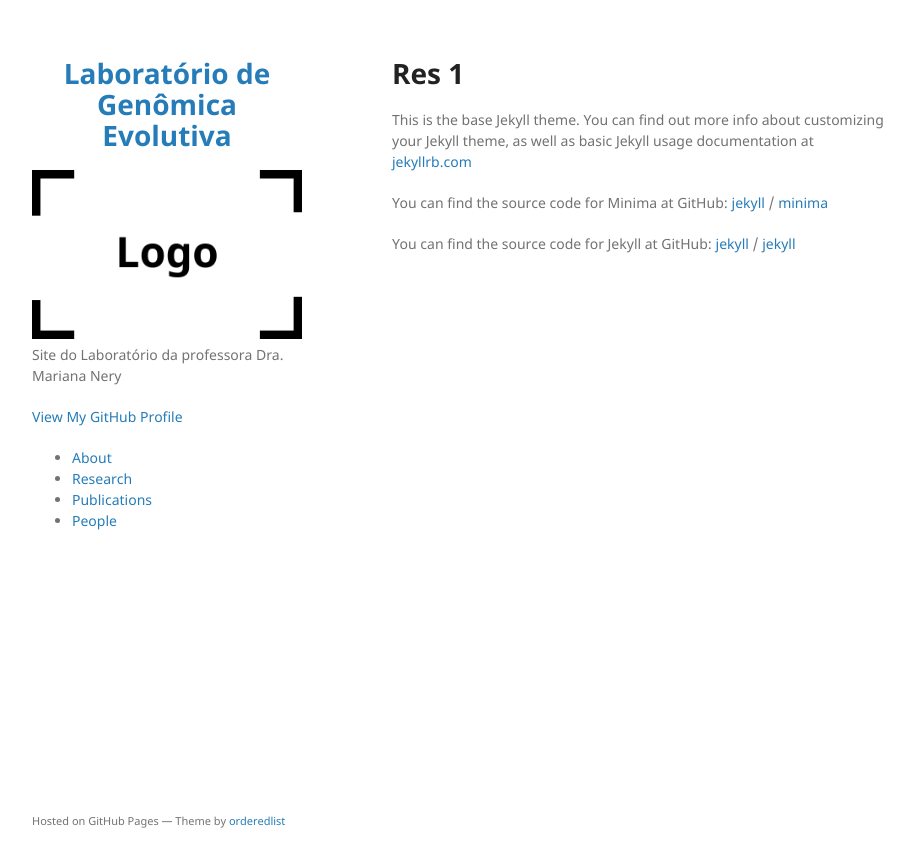
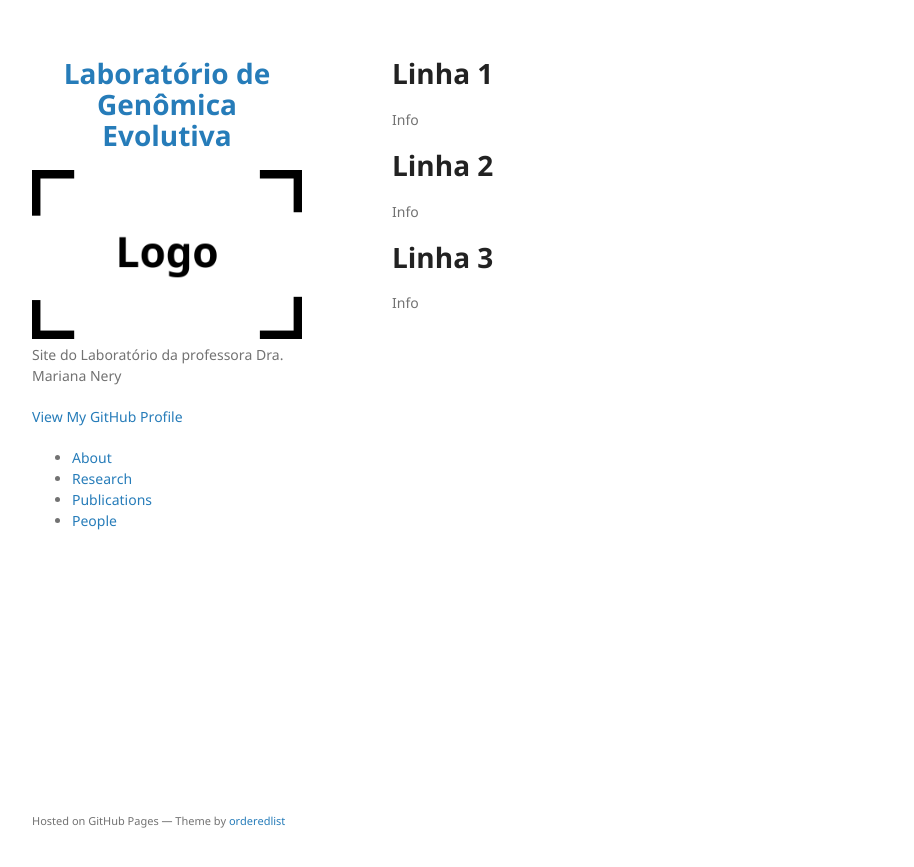
Before and after one commit to lgeunicamp/lgeunicamp.github.io, a Jekyll site: the page built from research.md, in a window 1280 px wide. Shown: the top 867 px of the page, without its empty margins (178-1092 px from the left). Built offline with Jekyll 4.4.1, drawn with Linux system fonts in a browser that asks for light colours.

Commit message:
Update research.md

```diff
--- a/research.md
+++ b/research.md
@@ -3,16 +3,11 @@ layout: default
 title: Research
 permalink: /research/
 ---
-# Res 1
-This is the base Jekyll theme. You can find out more info about customizing your Jekyll theme, as well as basic Jekyll usage documentation at [jekyllrb.com](https://jekyllrb.com/)
+# Linha 1
+Info
 
-You can find the source code for Minima at GitHub:
-[jekyll][jekyll-organization] /
-[minima](https://github.com/jekyll/minima)
+# Linha 2
+Info
 
-You can find the source code for Jekyll at GitHub:
-[jekyll][jekyll-organization] /
-[jekyll](https://github.com/jekyll/jekyll)
-
-
-[jekyll-organization]: https://github.com/jekyll
+# Linha 3
+Info
```
